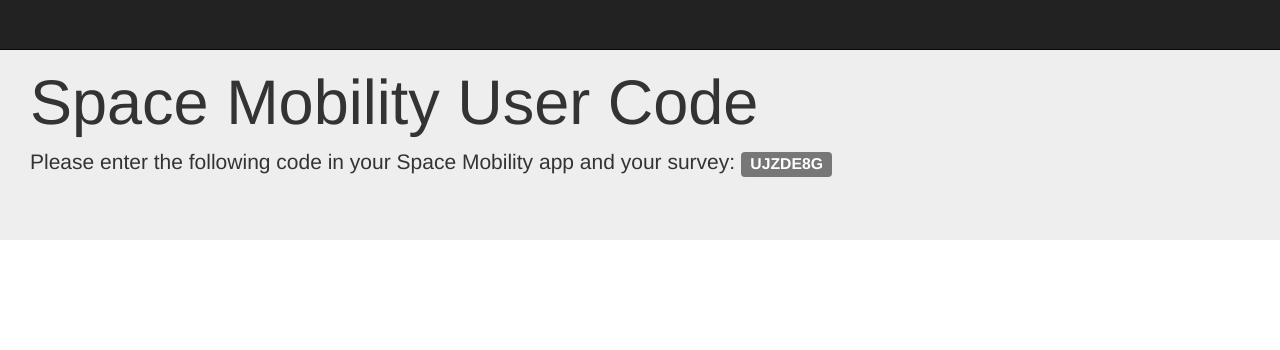
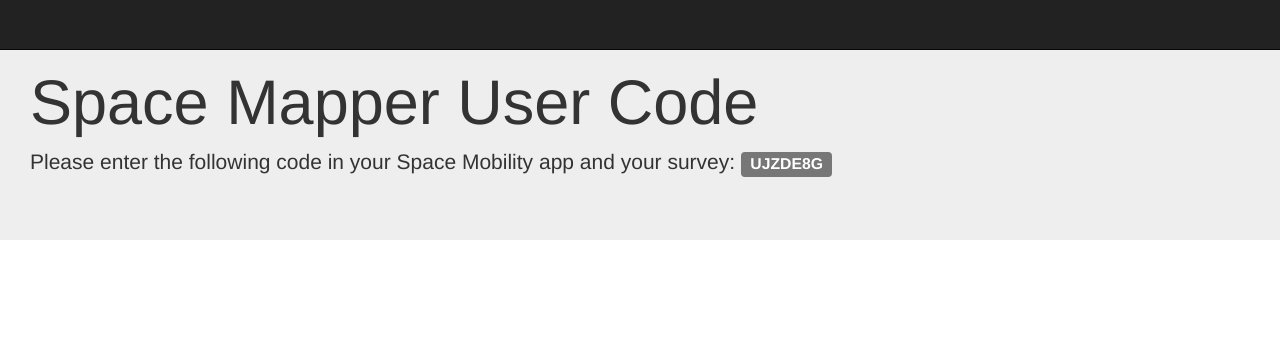
Before and after one commit to ActivitySpaceProject/space_mapper_server, a Django app: page / in a window 1280 px wide. Shown: the top 350 px of the page. Run offline with Django 4.2, Linux system fonts and the light colour scheme; some libraries are stand-ins or nearby versions.

Commit message:
minor text change

```diff
--- a/tracks/templates/tracks/get_user_code.html
+++ b/tracks/templates/tracks/get_user_code.html
@@ -70,7 +70,7 @@
 
 
       <div class="jumbotron">
-        <h1>Space Mobility User Code</h1>
+        <h1>Space Mapper User Code</h1>
         <p class="lead">Please enter the following code in your Space Mobility app and your survey: <span class="label label-default">{{ this_code }}</span></p>
       </div>
 
```
